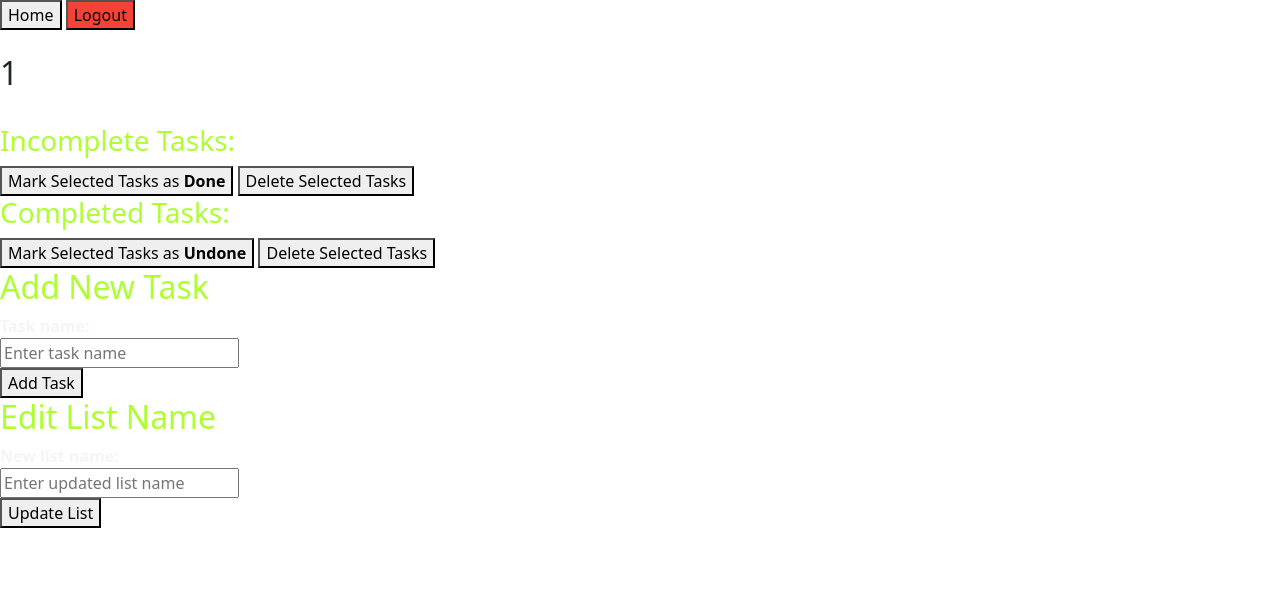
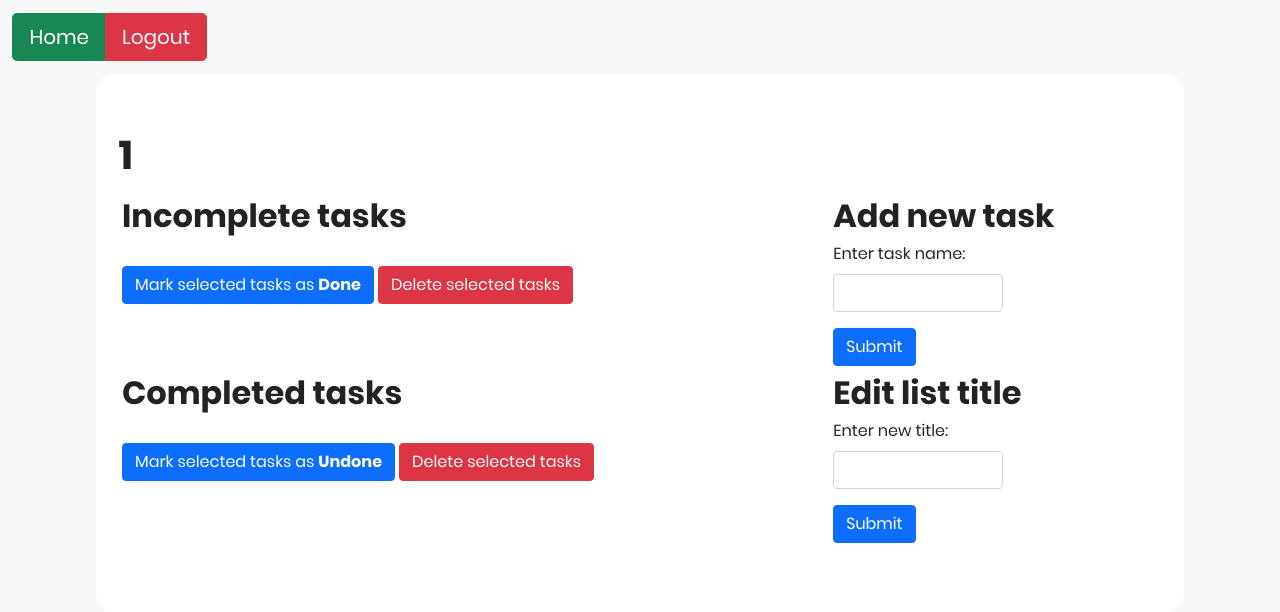
Before and after one commit to azfar-imtiaz/Flask-Web-Development, a Flask app: page /display_list/1/1 in a window 1280 px wide. Shown: the top 612 px of the page. Run offline with Flask 2, Linux system fonts and the light colour scheme.

Commit message:
Modify list view by using Bootstrap and grid view

```diff
--- a/Homework5/app.py
+++ b/Homework5/app.py
@@ -129,9 +129,12 @@ def uncheck_items():
 @app.route('/add_new_task', methods=['POST'])
 def add_new_task():
     task_name = request.form['task_name']
-    status = model.create_new_task(session['current_list_id'], task_name, status=0)
-    if status is False:
-        flash("This task already exists!")
+    if len(task_name.strip()) <= 0:
+        flash("Please enter a proper task name", category='add-task-error')
+    else:
+        status = model.create_new_task(session['current_list_id'], task_name, status=0)
+        if status is False:
+            flash("This task already exists!")
     return redirect(url_for('display_list_with_id', list_id=session['current_list_id'], list_name = session['current_list_name']))
 
 @app.route('/sign_up_view', methods=['GET', 'POST'])
@@ -170,10 +173,13 @@ def delete_list(list_name):
 @app.route('/edit_list', methods=['POST'])
 def edit_list():
     updated_list_name = request.form['updated_list_name']
-    session['current_list_name'] = updated_list_name
-    model.edit_list_name(
-        session['current_list_id'], updated_list_name
-    )
+    if len(updated_list_name.strip()) <= 0:
+        flash("Please enter a proper list name", category='edit-list-error')
+    else:
+        session['current_list_name'] = updated_list_name
+        model.edit_list_name(
+            session['current_list_id'], updated_list_name
+        )
     return redirect(url_for('display_list_with_id', list_id=session['current_list_id'], list_name=session['current_list_name']))
 
 @app.route('/logout', methods=['GET', 'POST'])
--- a/Homework5/static/css/style.css
+++ b/Homework5/static/css/style.css
@@ -63,30 +63,59 @@ h1, h2 {
     margin-left: 1%;
 }
 
+.tasks-view-container {
+    /* margin-top: 3%; */
+    margin-left: 2%;
+    margin-bottom: 2%;
+}
+
 .lists-view {
     margin-top: 1em;
     margin-left: 1em;
 }
 
-.alert-list-task {
+.alert-list {
     width: 30%;
     margin: 1% auto;
 }
 
+.alert-task {
+    width: 70%;
+    margin-top: 1%;
+}
+
 .add-list-container {
-    width: 20%;
     /* margin-top: -16.3em; */
     margin-top: 3%;
     margin-left: 1%;
 }
 
-.add-list-form {
-    margin-left: 1em;
+.add-task-container {
+    margin-top: 3%;
+}
+
+.new-list {
+    width: 20%;
+}
+
+.new-task {
+    width: 50%;
+}
+
+.btn-top-left {
+    margin-bottom: 1%;
+    margin-top: 1%;
 }
 
 .btn-logout {
-    /* position: absolute; */
-    margin-left: 93%;
-    margin-bottom: 1%;
-    margin-top: 1%;
+    padding-right: 99%;
 }
+
+.btn-home-logout {
+    padding-right: 99%;
+}
+
+.task-complete {
+    color: #777;
+    text-decoration: line-through;
+}
--- a/Homework5/templates/main_structure.html
+++ b/Homework5/templates/main_structure.html
@@ -7,7 +7,7 @@
         <meta http-equiv="X-UA-Compatible" content="ie=edge">
 
         <!-- Font Icon -->
-        <link rel="stylesheet" href="static/fonts/material-icon/css/material-design-iconic-font.min.css">
+        <link rel="stylesheet" href="/static/fonts/material-icon/css/material-design-iconic-font.min.css">
 
         <link href="https://cdn.jsdelivr.net/npm/bootstrap@5.0.2/dist/css/bootstrap.min.css" rel="stylesheet" integrity="sha384-EVSTQN3/azprG1Anm3QDgpJLIm9Nao0Yz1ztcQTwFspd3yD65VohhpuuCOmLASjC" crossorigin="anonymous">
 
@@ -20,7 +20,7 @@
     </head>
 
     {% block body %}
-    <body class="main_body">
+    <body>
 
         <div class="main">
             <section class="sign-in">
--- a/Homework5/templates/view_list.html
+++ b/Homework5/templates/view_list.html
@@ -1,82 +1,130 @@
 {% extends "main_structure.html" %}
 
 {% block head %}
+    <link rel="stylesheet" href="/static/css/style.css">
     <title>List View</title>
+
+    <svg xmlns="http://www.w3.org/2000/svg" style="display: none;">
+        <symbol id="exclamation-triangle-fill" fill="currentColor" viewBox="0 0 16 16">
+            <path d="M8.982 1.566a1.13 1.13 0 0 0-1.96 0L.165 13.233c-.457.778.091 1.767.98 1.767h13.713c.889 0 1.438-.99.98-1.767L8.982 1.566zM8 5c.535 0 .954.462.9.995l-.35 3.507a.552.552 0 0 1-1.1 0L7.1 5.995A.905.905 0 0 1 8 5zm.002 6a1 1 0 1 1 0 2 1 1 0 0 1 0-2z"/>
+          </symbol>
+    </svg>
 {% endblock %}
 
 {% block body %}
-<body class="list_view_body">
+
+<body>
+
+    <div class="container btn-top-left btn-home-logout">
         <form action="/list_view_panel" method="post">
-        <button type="submit" class="btn-login" name="action" value="home">Home</button>
-        <button type="submit" class="btn-login" name="action" value="logout" style="background-color: #f44336;">Logout</button>
+            <div class="btn-group" role="group" aria-label="Basic outlined example">
+                <button class="btn btn-success btn-lg" type="submit" name="action" value="home">Home</button>
+                <button class="btn btn-danger btn-lg" type="submit" name="action" value="logout">Logout</button>
+            </div>
         </form>
+    </div>
+
+    <div class="main">
+        <div class="container-fluid">
+            <div class="header-container">
+                <h1>{{ list_tasks_dict['list_name'] }}</h1>
+            </div>
+        </div>
+
+        <div class="container-fluid">
+            <div class="row">
+                <div class="col-md-8">
+                    <div class="tasks-view-container">
+                        <h2>Incomplete tasks</h2>
+                        <form action="/check_items" method="post">
+                            {% for task in list_tasks_dict['list_tasks'] %}
+                            {% if task[2] == 0 %}
+                            <div class="form-check lists-view">
+                                <input class="form-check-input" type="checkbox" value="{{ task[0] }}" id="{{ task[1] }}" name="task_id">
+                                <label class="form-check-label" for="{{ task[1] }}">
+                                {{ task[1] }}
+                                </label>
+                            </div>
+                            {% endif %}
+                            {% endfor %}
 
                             <br>
 
-    <h2>{{ list_tasks_dict['list_name'] }}</h2>
-    <br>
+                            <button class="btn btn-primary" name="action" type="submit" value="Check">Mark selected tasks as <b>Done</b></button>
+                            <button class="btn btn-danger" name="action" type="submit" value="Delete">Delete selected tasks</button>
+                        </form>
+                    </div>
+                </div>
 
-    <h3 style="color: greenyellow;">
-        Incomplete Tasks:
-    </h3>
-    <form action="/check_items" method="post">
-        {% for task in list_tasks_dict['list_tasks'] %}
-        {% if task[2] == 0 %}
-        <input type="checkbox" id="{{ task[1] }}" name="task_id" value="{{ task[0] }}">
-        <label for="task_name" style="color: white;">{{ task[1] }}</label>
-        <br><br>
-        {% endif %}
+                <div class="col">
+                        <h2>Add new task</h2>
+                        <form action="/add_new_task" method="post">
+                            <div class="mb-3">
+                                <label for="task_name" class="form-label">Enter task name:</label>
+                                <input type="text" class="form-control new-task" id="task_name" name="task_name" required>
+                            </div>
+                            <button type="submit" class="btn btn-primary">Submit</button>
+                        </form>
+                        {% for msg in get_flashed_messages(category_filter=['add-task-error']) %}
+                        <div class="alert alert-warning alert-dismissible fade show alert-task" role="alert">
+                            <svg class="bi flex-shrink-0 me-2" width="24" height="24" role="img" aria-label="Warning:"><use xlink:href="#exclamation-triangle-fill"/></svg>
+                            {{msg}}
+                            <button type="button" class="btn-close" data-bs-dismiss="alert" aria-label="Close" onclick="this.parentElement.style.display='none';"></button>
+                        </div>
                         {% endfor %}
-        <button type="submit" name="action" value="Check" class="btn-login">Mark Selected Tasks as <b>Done</b></button>
-        <button type="submit" name="action" value="Delete" class="btn-login">Delete Selected Tasks</button>
-    </form>
+                </div>
 
-    <h3 style="color: greenyellow;">
-        Completed Tasks:
-    </h3>
+
+
+
+            </div>
+            <div class="row">
+                <div class="col-md-8">
+                    <div class="tasks-view-container">
+                        <h2>Completed tasks</h2>
                         <form action="/uncheck_items" method="post">
                             {% for task in list_tasks_dict['list_tasks'] %}
                             {% if task[2] == 1 %}
-        <input type="checkbox" id="{{ task[1] }}" name="task_id" value="{{ task[0] }}">
-        <label for="task_name" style="color: lightgray;">{{ task[1] }}</label>
-        <br><br>
+                            <div class="form-check lists-view">
+                                <input class="form-check-input" type="checkbox" value="{{ task[0] }}" id="{{ task[1] }}" name="task_id">
+                                <label class="form-check-label task-complete" for="{{ task[1] }}">
+                                  {{ task[1] }}
+                                </label>
+                            </div>
                             {% endif %}
                             {% endfor %}
-        <button type="submit" name="action" value="Check" class="btn-login">Mark Selected Tasks as <b>Undone</b></button>
-        <button type="submit" name="action" value="Delete" class="btn-login">Delete Selected Tasks</button>
+
+                            <br>
+
+                            <button class="btn btn-primary" name="action" type="submit" value="Check">Mark selected tasks as <b>Undone</b></button>
+                            <button class="btn btn-danger" name="action" type="submit" value="Delete">Delete selected tasks</button>
                         </form>
+                    </div>
+                </div>
 
-    <div class="add_task_container">
-        <h2 style="color: greenyellow;">
-            Add New Task
-        </h2>
-        <form action="/add_new_task", method="post">
-            <label for="task_name" style="color: whitesmoke;"><b>Task name:</b></label><br>
-            <input type="text" placeholder="Enter task name" name="task_name" required><br>
-
-            <button class="btn-add-task" type="submit">Add Task</button>
-
-            {% for msg in get_flashed_messages() %}
-            <div class="alert alert-failure">
-                <span class="closebtn" onclick="this.parentElement.style.display='none';">&times;</span>
-                {{ msg }}
+                <div class="col">
+                    <h2>Edit list title</h2>
+                        <form action="/edit_list" method="post">
+                            <div class="mb-3">
+                                <label for="updated_list_name" class="form-label">Enter new title:</label>
+                                <input type="text" class="form-control new-task" id="updated_list_name" name="updated_list_name" required>
+                            </div>
+                            <button type="submit" class="btn btn-primary">Submit</button>
+                    </form>
+                    {% for msg in get_flashed_messages(category_filter=['edit-list-error']) %}
+                    <div class="alert alert-warning alert-dismissible fade show alert-task" role="alert">
+                        <svg class="bi flex-shrink-0 me-2" width="24" height="24" role="img" aria-label="Warning:"><use xlink:href="#exclamation-triangle-fill"/></svg>
+                        {{msg}}
+                        <button type="button" class="btn-close" data-bs-dismiss="alert" aria-label="Close" onclick="this.parentElement.style.display='none';"></button>
                     </div>
                     {% endfor %}
-
-        </form>
-
+                </div>
+            </div>
         </div>
 
-    <div class="edit_list_name_container">
-        <h2 style="color: greenyellow;">
-            Edit List Name
-        </h2>
-        <form action="/edit_list", method="post">
-            <label for="updated_list_name" style="color: whitesmoke;"><b>New list name:</b></label><br>
-            <input type="text" placeholder="Enter updated list name" name="updated_list_name" required><br>
+        <!-- <div class="container-fluid"> -->
 
-            <button class="btn-add-task" type="submit">Update List</button>
-        </form>
+        <!-- </div> -->
     </div>
 
 </body>
```
Also changed, not shown: Homework5/templates/dashboard.html (+4 -4 lines). Lines whose indentation alone changed are shown as unchanged.
